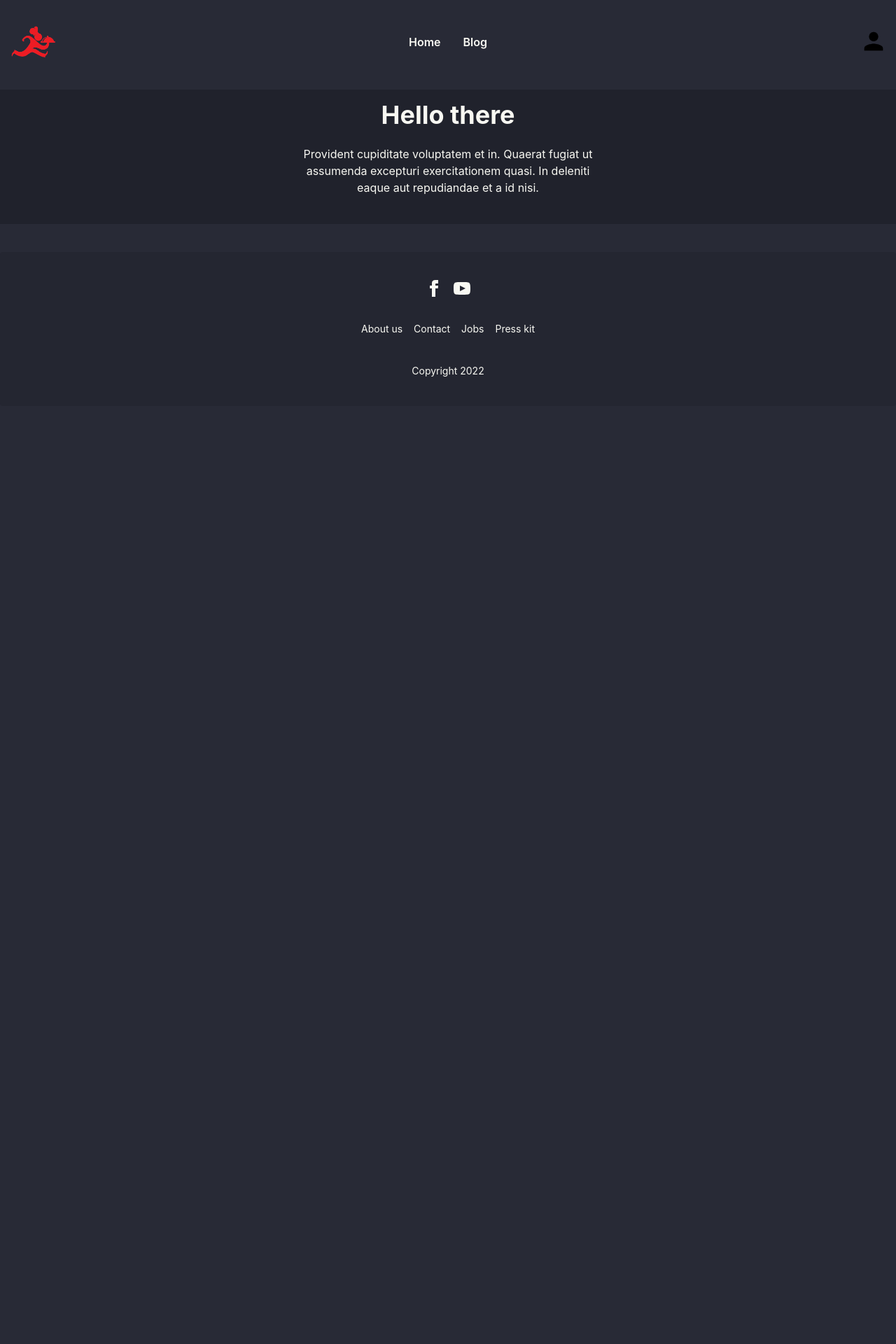
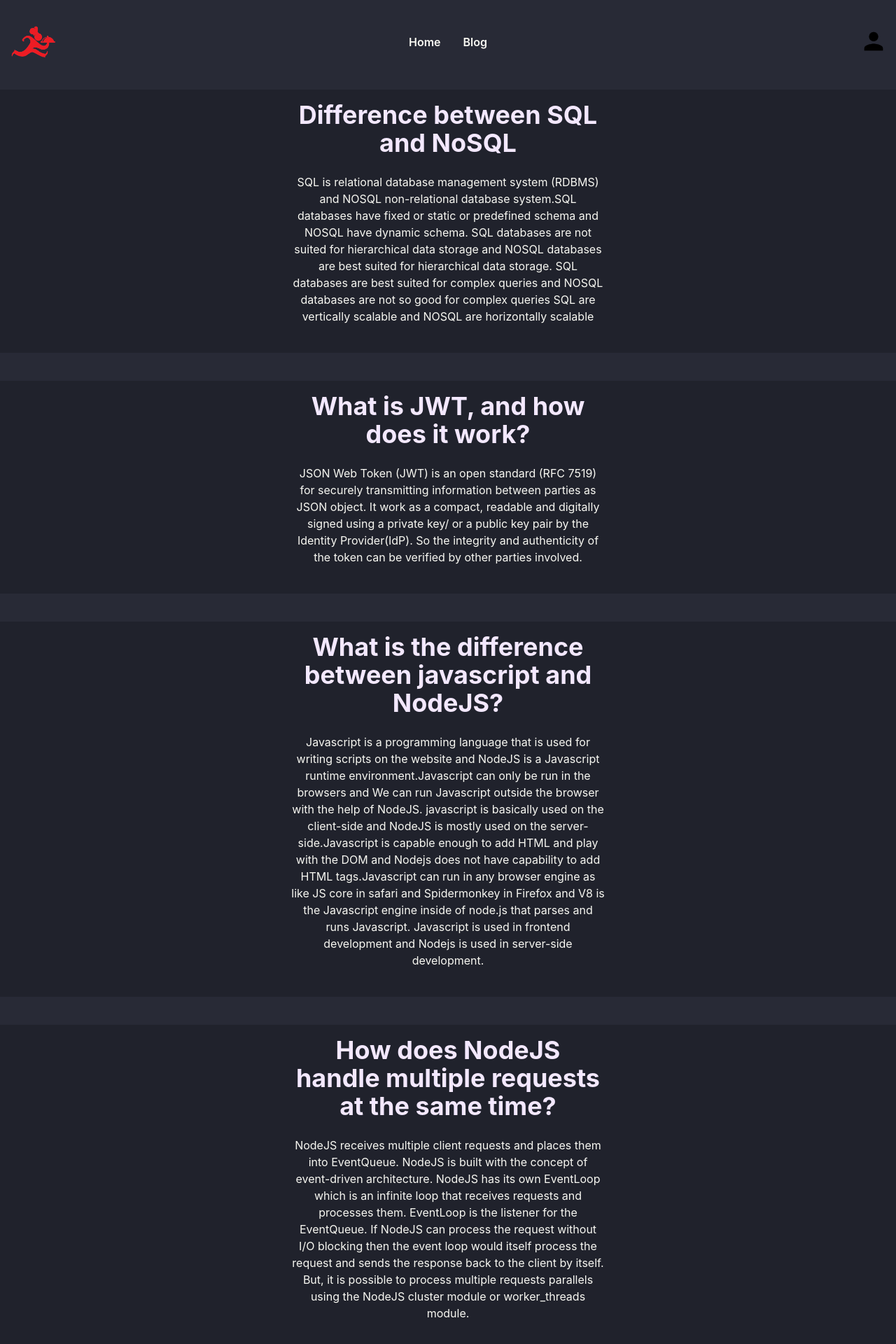
Before and after one commit to MinhajurRahmanCIS/foodie-service-client-side, a React (Create React App) app: page /blog in a window 1280 px wide. Shown: the top 1920 px of the page at 70% size. Before the commit the page ends 800 px from the top, so only its background shows below. Built offline with nearby package versions, Linux system fonts and the light colour scheme; no server answers.

Commit message:
Blog done

```diff
--- a/src/Pages/Blog/Blog.js
+++ b/src/Pages/Blog/Blog.js
@@ -6,8 +6,37 @@ const Blog = () => {
             <div className="hero bg-base-300 mb-10">
                 <div className="hero-content text-center">
                     <div className="max-w-md">
-                        <h1 className="text-4xl font-bold">Hello there</h1>
-                        <p className="py-6">Provident cupiditate voluptatem et in. Quaerat fugiat ut assumenda excepturi exercitationem quasi. In deleniti eaque aut repudiandae et a id nisi.</p>
+                        <h1 className="text-4xl font-bold text-purple-100">Difference between SQL and NoSQL</h1>
+                        <p className="py-6">SQL is relational database management system (RDBMS) and NOSQL non-relational database system.SQL databases have fixed or static or predefined schema and NOSQL have dynamic schema.
+                            SQL databases are not suited for hierarchical data storage and NOSQL databases are best suited for hierarchical data storage.
+                            SQL databases are best suited for complex queries and NOSQL databases are not so good for complex queries
+                            SQL are vertically scalable and NOSQL are horizontally scalable</p>
+                    </div>
+                </div>
+            </div>
+            <div className="hero bg-base-300 mb-10">
+                <div className="hero-content text-center">
+                    <div className="max-w-md">
+                        <h1 className="text-4xl font-bold text-purple-100">What is JWT, and how does it work?</h1>
+                        <p className="py-6">JSON Web Token (JWT) is an open standard (RFC 7519) for securely transmitting information between parties as JSON object. It work as a compact, readable and digitally signed using a private key/ or a public key pair by the Identity Provider(IdP). So the integrity and authenticity of the token can be verified by other parties involved.</p>
+                    </div>
+                </div>
+            </div>
+            <div className="hero bg-base-300 mb-10">
+                <div className="hero-content text-center">
+                    <div className="max-w-md">
+                        <h1 className="text-4xl font-bold text-purple-100">What is the difference between javascript and NodeJS?</h1>
+                        <p className="py-6">Javascript is a programming language that is used for writing scripts on the website and NodeJS is a Javascript runtime environment.Javascript can only be run in the browsers and We can run Javascript outside the browser with the help of NodeJS. javascript is basically used on the client-side and NodeJS is mostly used on the server-side.Javascript is capable enough to add HTML and play with the DOM and Nodejs does not have capability to add HTML tags.Javascript can run in any browser engine as like JS core in safari and Spidermonkey in Firefox and V8 is the Javascript engine inside of node.js that parses and runs Javascript. Javascript is used in frontend development and Nodejs is used in server-side development.</p>
+                    </div>
+                </div>
+            </div>
+            <div className="hero bg-base-300 mb-10">
+                <div className="hero-content text-center">
+                    <div className="max-w-md">
+                        <h1 className="text-4xl font-bold text-purple-100">How does NodeJS handle multiple requests at the same time?</h1>
+                        <p className="py-6">NodeJS receives multiple client requests and places them into EventQueue. NodeJS is built with the concept of event-driven architecture. NodeJS has its own EventLoop which is an infinite loop that receives requests and processes them. EventLoop is the listener for the EventQueue. If NodeJS can process the request without I/O blocking then the event loop would itself process the request and sends the response back to the client by itself. But, it is possible to process multiple requests parallels using the NodeJS cluster module or worker_threads module.
+
+                        </p>
                     </div>
                 </div>
             </div>
```
